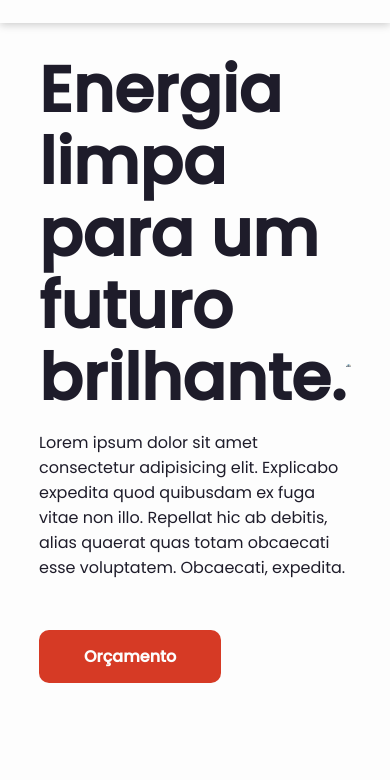
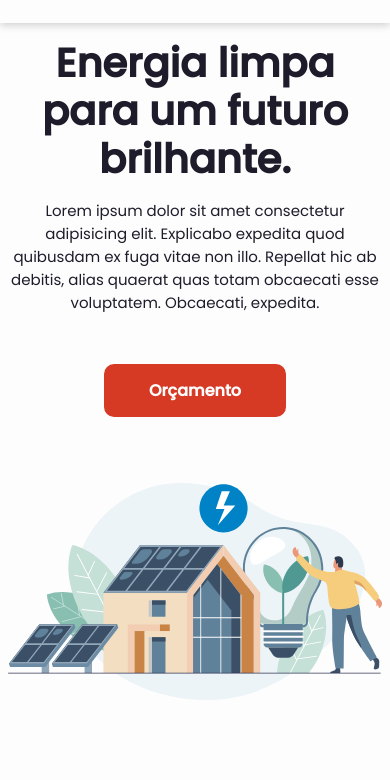
Before and after one commit to rfluan/both-tech, a plain HTML site: page index.html in a window 390 px wide. Shown: the part 61-841 px from the top of the page. Drawn offline with nearby package versions, Linux system fonts and the light colour scheme.

Commit message:
home resposivel

```diff
--- a/assets/css/style.css
+++ b/assets/css/style.css
@@ -164,4 +164,23 @@ body {
     .nav-item {
         margin: 16px 0;
     }
+
+    /* MAIN */
+
+    .home{
+        padding: 100px 2%;
+        flex-direction: column;
+        text-align: center;
+        overflow: hidden;
+        gap: 5rem;
+    }
+
+    .home .text-h1 {
+        font-size: 2.5rem;
+        line-height: 3rem;
+    }
+
+    .home p {
+        font-size: 15px;
+    }
 }
```
